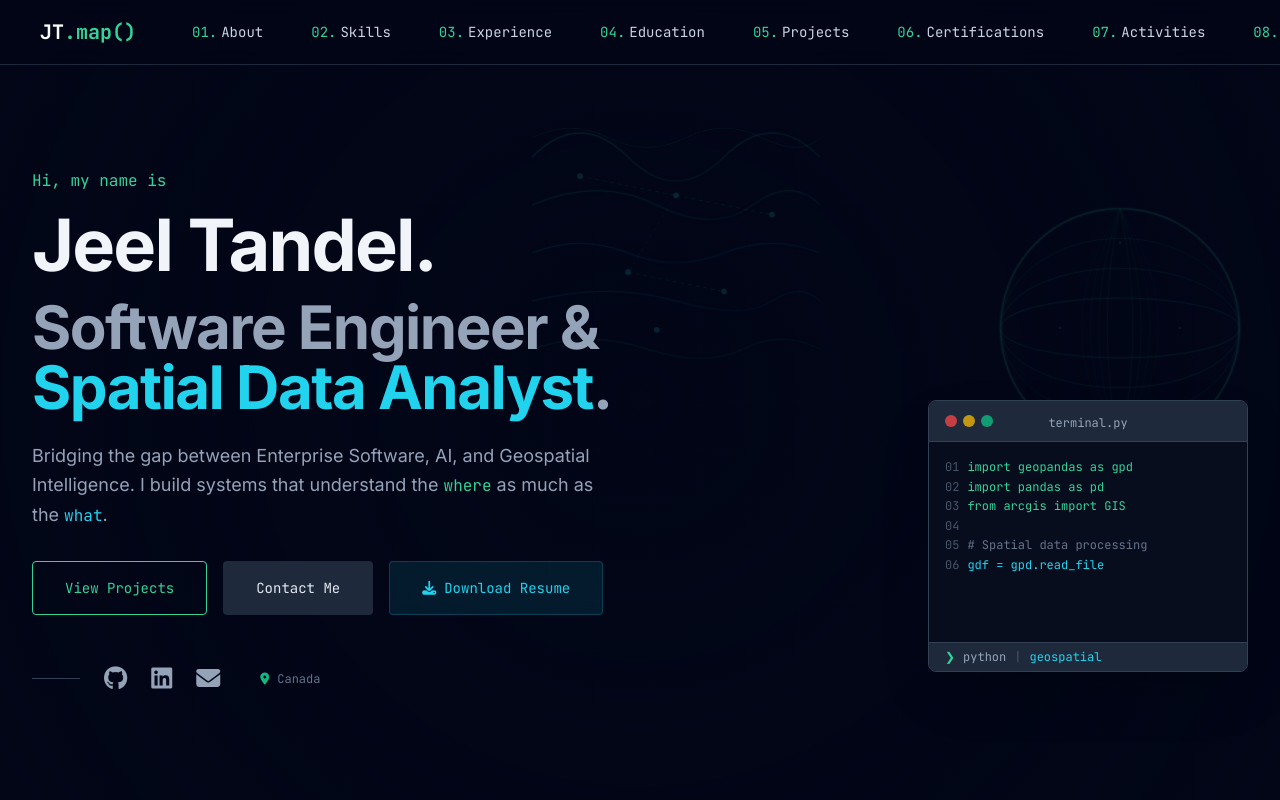
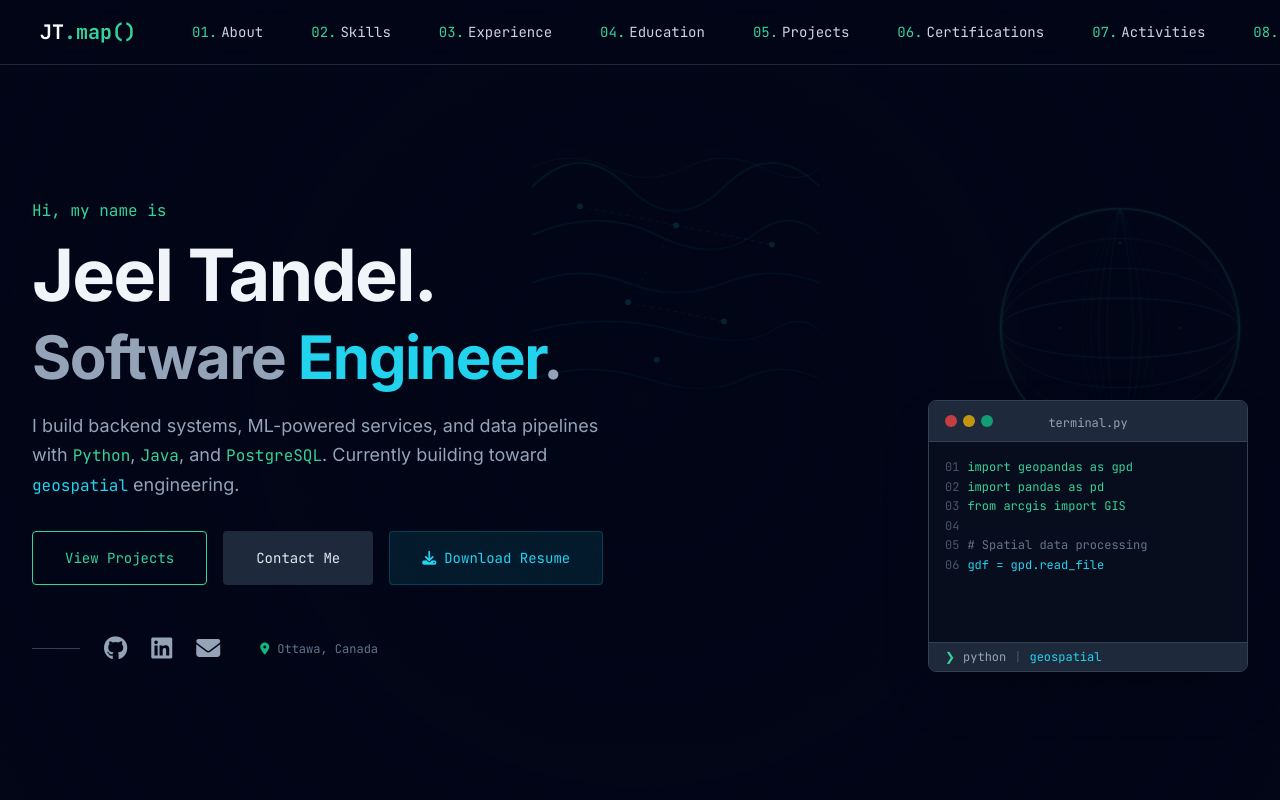
Before and after one commit to jeelsgit/personal-portfolio, a React (Vite) app: page / in a window 1280 px wide. Shown: the top 800 px of the page. Built offline with nearby package versions, Linux system fonts and the light colour scheme.

Commit message:
Update Hero.tsx

```diff
--- a/components/Hero.tsx
+++ b/components/Hero.tsx
@@ -31,13 +31,15 @@ const Hero: React.FC = () => {
         </div>
 
         <h2 className="text-4xl md:text-6xl font-bold text-slate-400 mb-6 tracking-tight">
-          Software Engineer & <br className="hidden md:block" />
-          <span className="text-cyan-400">Spatial Data Analyst</span>.
+          Software <span className="text-cyan-400">Engineer</span>.
         </h2>
 
         <p className="max-w-xl text-slate-400 text-lg mb-8 leading-relaxed">
-          Bridging the gap between Enterprise Software, AI, and Geospatial Intelligence.
-          I build systems that understand the <span className="text-emerald-400 font-mono text-base">where</span> as much as the <span className="text-cyan-400 font-mono text-base">what</span>.
+          I build backend systems, ML-powered services, and data pipelines with{' '}
+          <span className="text-emerald-400 font-mono text-base">Python</span>,{' '}
+          <span className="text-emerald-400 font-mono text-base">Java</span>, and{' '}
+          <span className="text-emerald-400 font-mono text-base">PostgreSQL</span>.
+          Currently building toward <span className="text-cyan-400 font-mono text-base">geospatial</span> engineering.
         </p>
 
         <div className="flex flex-col sm:flex-row gap-4 mb-12">
@@ -69,7 +71,7 @@ const Hero: React.FC = () => {
 
           <div className="font-mono text-xs text-slate-500 flex items-center gap-2 ml-4">
             <i className="fas fa-location-dot text-emerald-500" aria-hidden="true"></i>
-            Canada
+            Ottawa, Canada
           </div>
         </div>
       </div>
```
